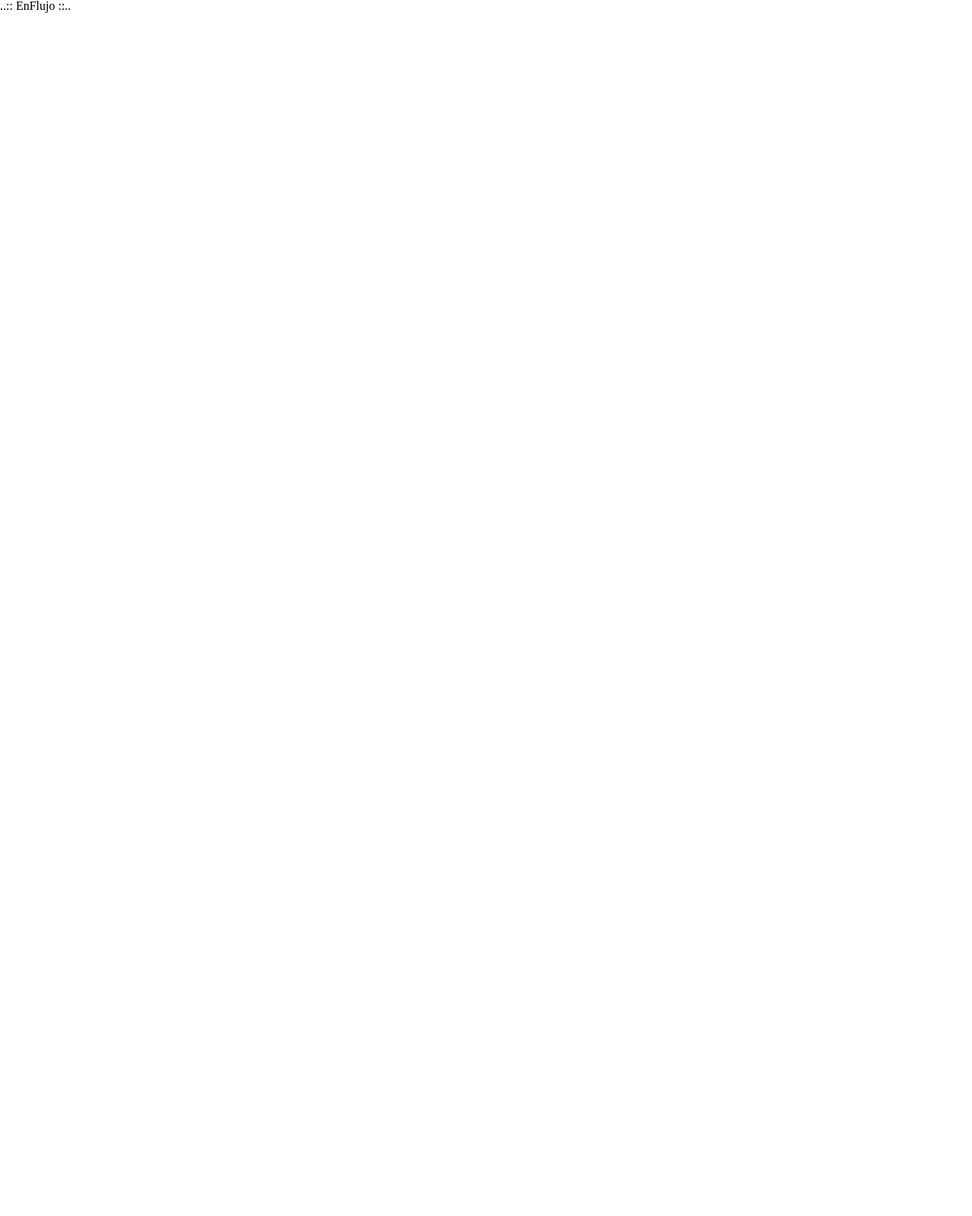
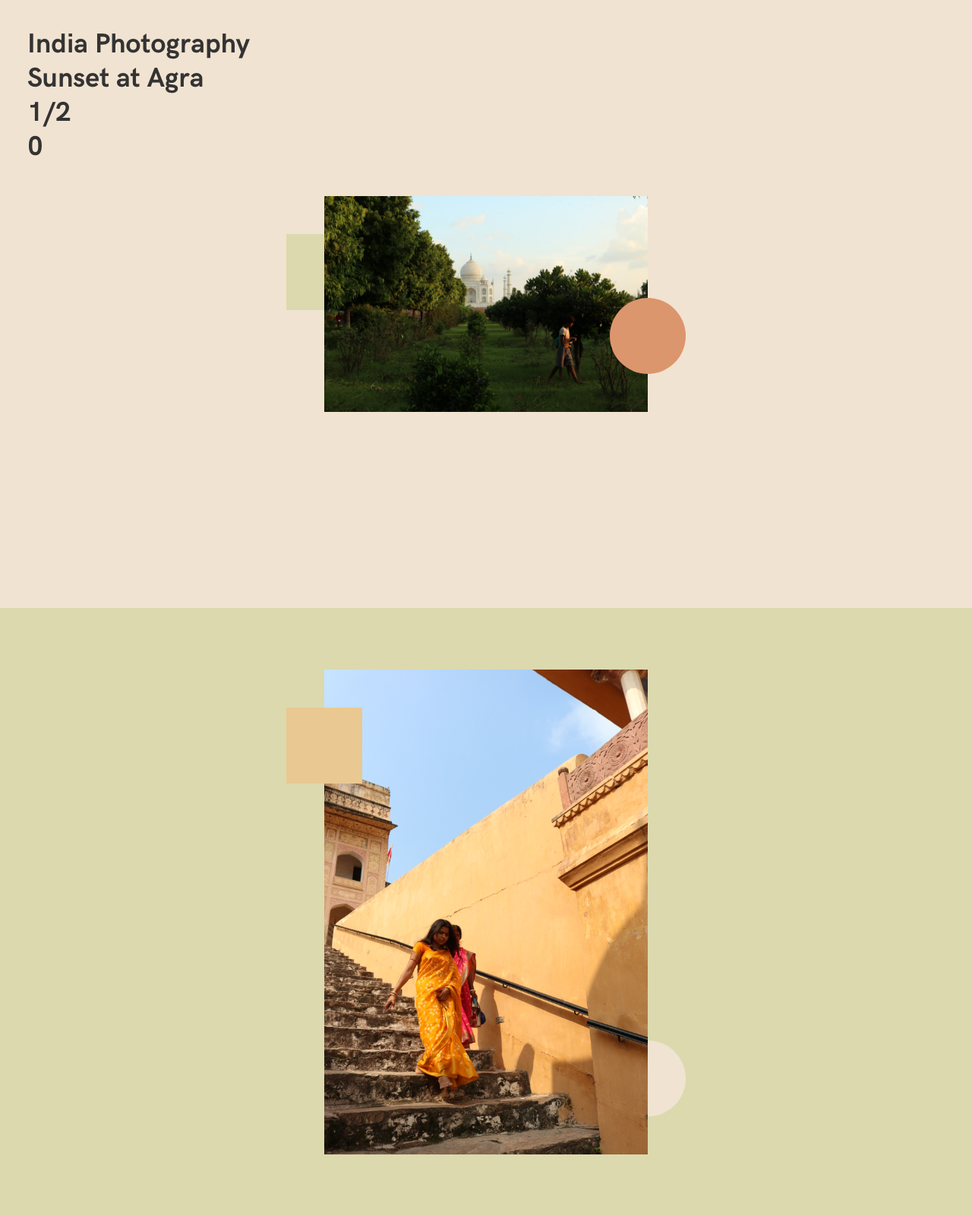
Before and after one commit to lauechev/india-photography, a website built with Vite: page index.html in a window 1280 px wide. Shown: the top 1600 px of the page at 76% size. Before the commit the page ends 800 px from the top, so only its background shows below. Built offline with nearby package versions, Linux system fonts and the light colour scheme.

Commit message:
🧑‍🎤 add sections and set up color variables

```diff
--- a/index.html
+++ b/index.html
@@ -7,35 +7,49 @@
     <link rel="icon" href="/favicon.svg" type="image/svg+xml" />
     <link rel="apple-touch-icon" href="/apple-touch-icon.png" />
     <link rel="manifest" href="/sitio.webmanifest" />
-    <!-- <link rel="canonical" href="https://enflujo.com" /> -->
 
-    <title>..:: EnFlujo ::..</title>
-    <!-- <meta name="description" content="Descripción del sitio...." /> -->
-
-    <!-- OpenGraph -->
-    <meta property="og:locale" content="es_CO" />
-    <!-- <meta property="og:site_name" content="EnFlujo" /> -->
-    <meta property="og:type" content="website" />
-    <!-- <meta property="og:url" content="https://enflujo.com" /> -->
-    <!-- <meta property="og:title" content="Titulo ..." /> -->
-    <!-- <meta property="og:description" content="Descripción ..." /> -->
-    <!-- <meta property="og:image" content="https://xxxxxx.jpg" /> -->
-    <!-- <meta property="og:image:alt" content="Texto que describe la imagen" /> -->
-    <!-- <meta property="og:image:width" content="1200" /> -->
-    <!-- <meta property="og:image:height" content="630" /> -->
-
-    <!-- Twitter -->
-    <!-- <meta name="twitter:card" content="summary_large_image" /> -->
-    <!-- <meta name="twitter:site" content="@labenflujo" /> -->
-    <!-- <meta name="twitter:creator" content="@labenflujo" /> -->
-    <!-- <meta name="twitter:url" content="https://enflujo.com" /> -->
-    <!-- <meta name="twitter:title" content="Titulo ..." /> -->
-    <!-- <meta name="twitter:description" content="Descripción ..." /> -->
-    <!-- <meta name="twitter:image" content="https://xxxxxx.jpg" /> -->
-    <!-- <meta name="twitter:image:alt" content="Texto que describe la imagen" /> -->
+    <title>India Photography</title>
   </head>
   <body>
-    <h1>..:: EnFlujo ::..</h1>
+    <header>
+      <h1>India Photography</h1>
+      <div class="title">Sunset at Agra</div>
+      <div class="page">1/2</div>
+      <div class="pixels">0</div>
+    </header>
+
+    <section>
+      <div class="content">
+        <div class="square"></div>
+        <img src="assets/img1.JPG" alt="sunset-agra" />
+        <div class="circle"></div>
+      </div>
+    </section>
+
+    <section class="s2">
+      <div class="content">
+        <div class="circle"></div>
+        <img src="assets/img2.JPG" alt="stairs" />
+        <div class="square"></div>
+      </div>
+    </section>
+
+    <section class="s3">
+      <div class="content">
+        <div class="circle"></div>
+        <img src="assets/img3.JPG" alt="" />
+        <div class="square"></div>
+      </div>
+    </section>
+
+    <section class="s4">
+      <div class="content">
+        <div class="circle"></div>
+        <img src="assets/img4.JPG" alt="stairs" />
+        <div class="square"></div>
+      </div>
+    </section>
+
     <script type="module" src="/src/main.ts"></script>
   </body>
 </html>
--- a/src/scss/styles.scss
+++ b/src/scss/styles.scss
@@ -1,24 +1,97 @@
 @use './base.scss' as *;
 @use './variables' as *;
 
-html {
-  box-sizing: border-box;
-  height: 100%;
+@font-face {
+  font-family: 'HK Grotesk';
+  src: url(/assets/hk-grotesk.woff2), url(/assets/hk-grotesk.woff);
+}
+body {
+  font-family: 'HK Grotesk', Arial;
+  font-size: 36px;
+  line-height: 1.25;
+
+  background-color: #ffffff;
+  color: #333333;
 }
 
-*,
-*:before,
-*:after {
-  box-sizing: inherit;
+header {
+  position: fixed;
+  top: 36px;
+  left: 36px;
+  z-index: 1;
+}
+section {
+  background-color: var(--color1);
+  min-height: 100vh;
+  padding: 80px;
+
+  display: flex;
+  justify-content: center;
+  align-items: center;
+}
+div.content {
+  position: relative;
+  width: 38%;
+  height: auto;
 }
 
-html,
-body {
-  margin: 0;
-  padding: 0;
+div.square {
+  width: 100px;
+  height: 100px;
+  background-color: var(--color2);
+
+  position: absolute;
+  top: 50px;
+  left: -50px;
 }
 
-::selection {
-  background-color: #30cac073;
-  color: #130808;
+div.circle {
+  width: 100px;
+  height: 100px;
+  background-color: var(--color3);
+
+  position: absolute;
+  bottom: 50px;
+  right: -50px;
+  border-radius: 50%;
 }
+
+div.content img {
+  position: relative;
+}
+
+section.s2 {
+  background-color: var(--color2);
+}
+
+section.s2 div.square {
+  background-color: var(--color4);
+}
+
+section.s2 div.circle {
+  background-color: var(--color1);
+}
+
+section.s3 {
+  background-color: var(--color3);
+}
+
+section.s3 div.square {
+  background-color: var(--color1);
+}
+
+section.s3 div.circle {
+  background-color: var(--color2);
+}
+
+section.s4 {
+  background-color: var(--color4);
+}
+
+section.s4 div.square {
+  background-color: var(--color3);
+}
+
+section.s4 div.circle {
+  background-color: var(--color2);
+}
--- a/src/scss/variables.scss
+++ b/src/scss/variables.scss
@@ -5,9 +5,16 @@
   --lightPlum: #ac4659;
   --cream: #f1e3d1;
   --pink: #fa9ebc;
-  --textColor: var(--cream);
-  --textColorInverted: var(--plum);
-  --background: var(--lightBlack);
-  --backgroundInverted: var(--white);
-  --background2: var(--pinkGray);
+  --orange: #ed9166;
+
+  --terracota: #dc966d;
+  --chileRojo: #ce9481;
+  --olive: #dcd9ae;
+  --sunset: #eac891;
+  --yellow: #fbcb77;
+
+  --color1: var(--cream);
+  --color2: var(--olive);
+  --color3: var(--terracota);
+  --color4: var(--sunset);
 }
```
Also changed, not shown: assets/img1.JPG (added), assets/img2.JPG (added), assets/img3.JPG (added), assets/img4.JPG (added).
